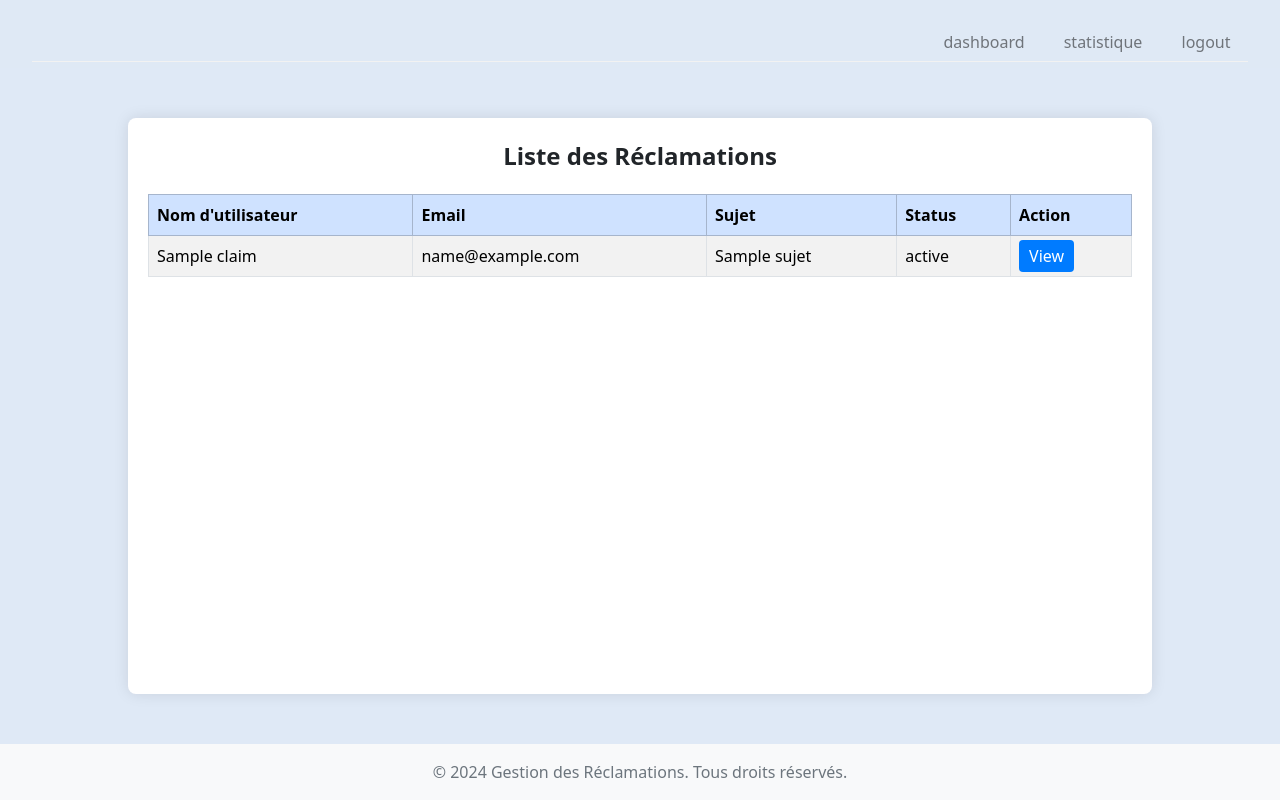
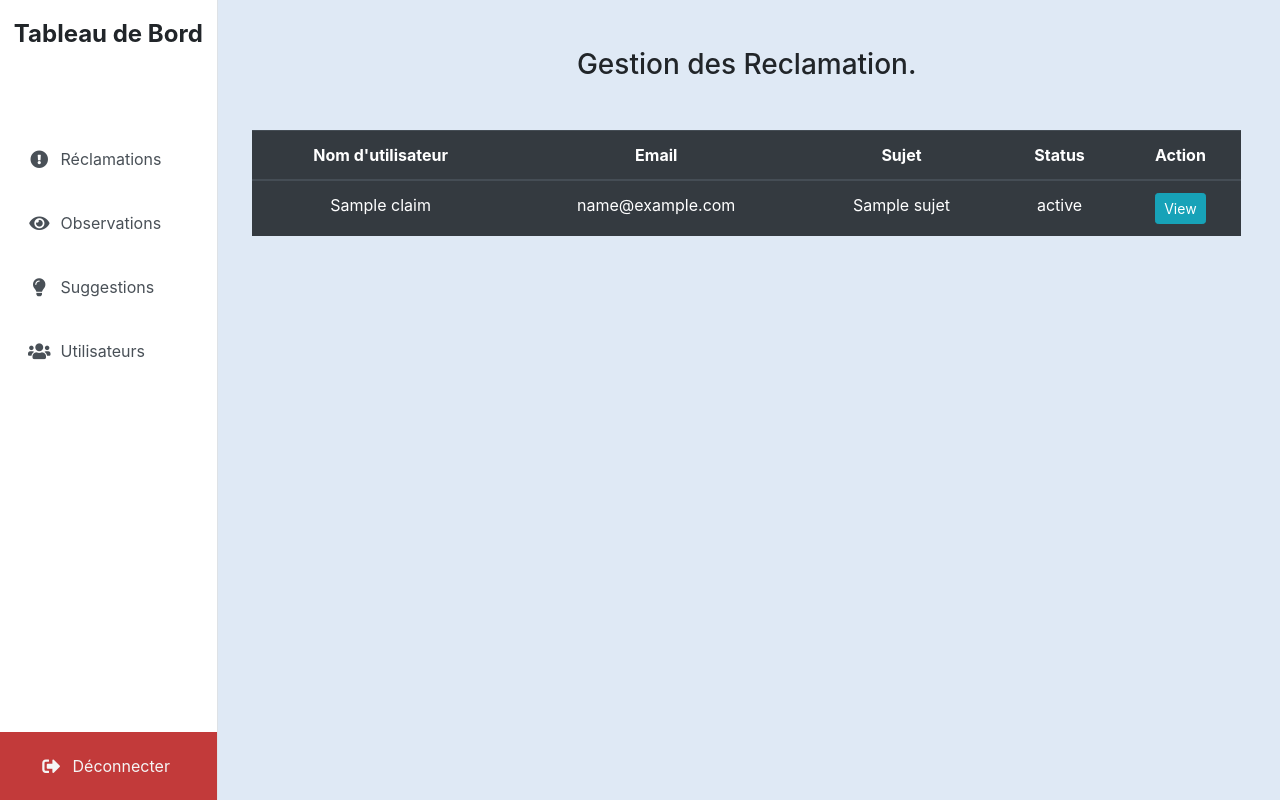
Before and after one commit to OmarMSIID/GestionDesReclamation, a CodeIgniter 4 app: the page made by app/Views/admin_interfaces/listDeReclamation.php in a window 1280 px wide. Run offline with PHP 8.4 and a stand-in for CodeIgniter, Linux system fonts and the light colour scheme; the template is opened without the code that fills it: most values are stand-ins (such as "Sample title", 1, 10 or a date in 2020); some libraries are stand-ins or nearby versions.

Commit message:
modifier dashboard et tableau de reclamation

```diff
--- a/app/Controllers/ReclamationController.php
+++ b/app/Controllers/ReclamationController.php
@@ -123,6 +123,9 @@ class ReclamationController extends BaseController
     {
         $model = new ReclamationModel();
         $reclamation = $model->find($id);
+        if($reclamation->getStatus()=="ACCEPTE"){
+            return redirect()->to("admin/List_Reclamation")->with('error','ce reclamation deja accepter');
+        }
         $reclamation->setStatus("ACCEPTE");
         $model->save($reclamation);
 
--- a/app/Views/admin_interfaces/listDeReclamation.php
+++ b/app/Views/admin_interfaces/listDeReclamation.php
@@ -1,201 +1,53 @@
-<!DOCTYPE html>
-<html lang="en">
+<?= $this->extend('admin_interfaces/dashboard.php') ?>
 
-<head>
-    <meta charset="UTF-8">
-    <meta name="viewport" content="width=device-width, initial-scale=1.0">
-    <title>List Reclamation</title>
-
-    <link href="https://cdn.jsdelivr.net/npm/bootstrap@5.3.0-alpha1/dist/css/bootstrap.min.css" rel="stylesheet">
-    <script src="https://cdn.jsdelivr.net/npm/bootstrap@5.3.0-alpha1/dist/js/bootstrap.bundle.min.js"></script>
-    <link rel="stylesheet" href="https://cdnjs.cloudflare.com/ajax/libs/font-awesome/5.15.4/css/all.min.css" />
-    <script src="https://kit.fontawesome.com/140f9ee5af.js" crossorigin="anonymous"></script>
-    <style>
-        html,
-        body {
-            height: 100%;
-            display: flex;
-            flex-direction: column;
-            margin: 0;
-        }
-
-        header {
-            background-color: #dfe9f5;
-            padding: .4rem 0 0;
-        }
-
-        .menu {
-            padding: .4rem 2rem;
-        }
-
-        header ul {
-            border-bottom: 1px solid rgba(242, 242, 242, 1);
-            list-style-type: none;
-            margin: 0;
-            overflow: hidden;
-            padding: 0;
-            text-align: right;
-        }
-
-        header li {
-            display: inline-block;
-        }
-
-        header li a {
-            border-radius: 5px;
-            color: rgba(0, 0, 0, .5);
-            display: block;
-            height: 44px;
-            text-decoration: none;
-        }
-
-        header li.menu-item a {
-            border-radius: 5px;
-            margin: 5px 0;
-            height: 38px;
-            line-height: 36px;
-            padding: .4rem 17.5px;
-            text-align: center;
-        }
-
-        header li.menu-item a:hover {
-            color: #007bff;
-            /* Change to a blue color on hover */
-            transform: scale(1.05);
-            /* Slightly enlarge the text */
-        }
-
-        header li.menu-item a:after {
-            content: '';
-            position: absolute;
-            width: 0;
-            height: 2px;
-            background-color: #007bff;
-            /* Underline color on hover */
-            left: 0;
-            bottom: 0;
-            transition: width 0.3s ease;
-        }
-
-        header .menu-toggle {
-            display: none;
-            float: right;
-            font-size: 2rem;
-            font-weight: bold;
-        }
-
-        header .menu-toggle button {
-            border: none;
-            border-radius: 3px;
-            color: rgba(255, 255, 255, 1);
-            cursor: pointer;
-            font: inherit;
-            font-size: 1.3rem;
-            height: 36px;
-            padding: 0;
-            margin: 11px 0;
-            overflow: visible;
-            width: 40px;
-        }
-
-        header .menu-toggle button:hover,
-        header .menu-toggle button:focus {
-            color: #007bff;
-            transform: scale(1.05);
-            /* Slightly enlarge the text */
-        }
-
-        body {
-            background-color: #dfe9f6;
-        }
-
-        .table-container {
-            flex: 1;
-            width: 80%;
-            margin: 50px auto;
-            background-color: white;
-            padding: 20px;
-            border-radius: 8px;
-            box-shadow: 0px 0px 15px rgba(0, 0, 0, 0.1);
-        }
-
-        .table-title {
-            text-align: center;
-            font-size: 24px;
-            font-weight: bold;
-            margin-bottom: 20px;
-        }
-
-        .btn-view {
-            background-color: #007bff;
-            color: white;
-            padding: 5px 10px;
-            border-radius: 4px;
-            text-decoration: none;
-        }
-
-        .btn-view:hover {
-            background-color: #0056b3;
-        }
-
-        footer {
-            background-color: #f8f9fa;
-            padding: 1rem;
-        }
-
-        footer p {
-            color: #6c757d;
-            margin: 0;
-        }
-    </style>
-</head>
-
-<body>
-    <header>
-        <div class="menu">
-            <ul>
-                <li class="menu-toggle">
-                    <button id="menuToggle">&#9776;</button>
-                </li>
-                <li class="menu-item hidden"><a href="/admin/dashboard">dashboard</a></li>
-                <li class="menu-item hidden"><a href="/Statistiques">statistique</a>
-                </li>
-                <li class="menu-item hidden"><a href="/admin/logout" >logout</a></li>
-            </ul>
+<?= $this->section('content') ?>
+<h3 class="text-center mt-5">Gestion des Reclamation.</h3>
+<div class="message">
+    <?php if (session()->has('error')) : ?>
+        <div class="alert alert-danger text-center" role="alert" style="margin-top: 20px;">
+            <?= session()->get('error') ?>
         </div>
-    </header>
-
-    <div class="table-container">
-        <div class="table-title">Liste des Réclamations</div>
-        <table class="table table-bordered table-striped">
-            <thead class="table-primary">
+    <?php endif; ?>
+</div>
+<div class="container mt-5">
+    <table class="table table-hover table-dark">
+        <thead>
             <tr>
-                    <th>Nom d'utilisateur</th>
-                    <th>Email</th>
-                    <th>Sujet</th>
-                    <th>Status</th>
-                    <th>Action</th>
+                <th scope="col" class="text-center">Nom d'utilisateur</th>
+                <th scope="col" class="text-center">Email</th>
+                <th scope="col" class="text-center">Sujet</th>
+                <th scope="col" class="text-center">Status</th>
+                <th scope="col" class="text-center">Action</th>
             </tr>
         </thead>
         <tbody>
             <?php foreach ($claims as $claim): ?>
                 <tr>
-                        <td><?= $claim->getNomUtilisateur() ?></td>
-                        <td><?= $claim->getEmail() ?></td>
-                        <td><?= $claim->getSujet() ?></td>
-                        <td><?= $claim->getStatus() ?></td>
-                        <td><a href="/admin/view/<?= $claim->id ?>" class="btn-view">View</a></td>
+                    <td class="text-center"><?= $claim->getNomUtilisateur() ?></td>
+                    <td class="text-center"><?= $claim->getEmail() ?></td>
+                    <td class="text-center"><?= $claim->getSujet() ?></td>
+                    <td class="text-center"><?= $claim->getStatus() ?></td>
+                    <td class="text-center">
+                        <a href="/admin/view/<?= $claim->id ?>" class="btn btn-info btn-sm">
+                            View
+                        </a>
+                    </td>
                 </tr>
-                <?php endforeach ?>
+            <?php endforeach; ?>
         </tbody>
     </table>
 </div>
-    <footer class="bg-light py-3">
-        <div class="container text-center">
-            <p>&copy; 2024 Gestion des Réclamations. Tous droits réservés.</p>
-        </div>
-    </footer>
 
-</body>
+<script src="https://code.jquery.com/jquery-3.5.1.slim.min.js"></script>
+<script src="https://cdn.jsdelivr.net/npm/@popperjs/core@2.4.4/dist/umd/popper.min.js"></script>
+<script src="https://stackpath.bootstrapcdn.com/bootstrap/4.5.2/js/bootstrap.bundle.min.js"></script>
 
-</html>
+<script>
+    $(document).on('show.bs.modal', '.modal', function() {
+        $('body').css('overflow', 'hidden');
+    }).on('hidden.bs.modal', function() {
+        $('body').css('overflow', 'auto');
+    });
+</script>
+
+<?= $this->endSection() ?>
```
Lines whose indentation alone changed are shown as unchanged.
